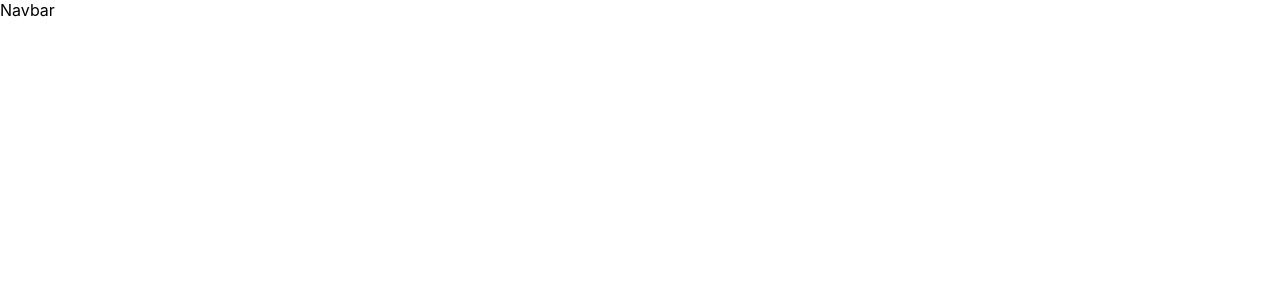
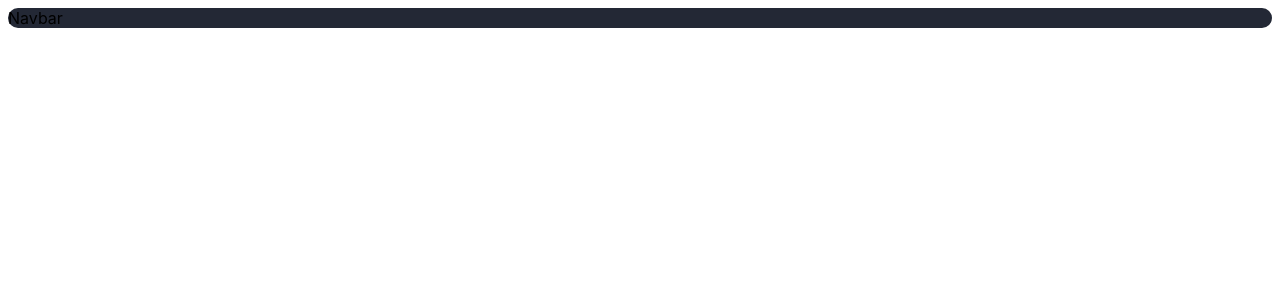
Before and after one commit to gift56/Nftlandingpage, a React (Create React App) app: page / in a window 1280 px wide. Shown: the top 300 px of the page. Built offline with nearby package versions, Linux system fonts and the light colour scheme.

Commit message:
working with styled component

```diff
--- a/src/components/Home.jsx
+++ b/src/components/Home.jsx
@@ -1,12 +1,20 @@
 import React from 'react'
 import Navbar from './Navbar';
+import styled from 'styled-components';
 
 const Home = () => {
     return (
-        <div>
+        <Section>
             <Navbar />
-        </div>
+        </Section>
     )
 }
 
-export default Home
+export default Home;
+
+
+const Section = styled.section`
+    margin: 0.5rem;
+    background: #232835;
+    border-radius: 1rem;
+`;
```
